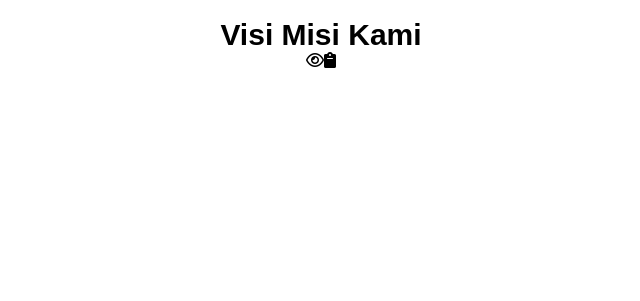
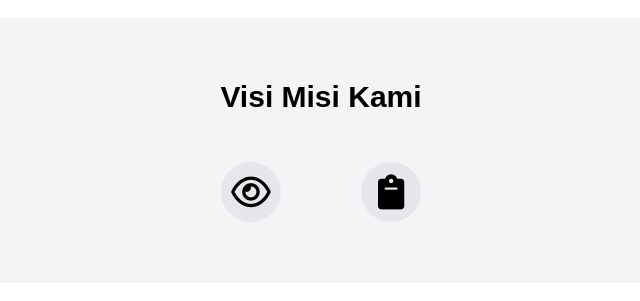
Before and after one commit to RendiS10/projectAkhir-magangluarsekolah, a PHP site: page / in a window 1280 px wide. Shown: the part 987-1288 px from the top of the page, without its empty margins (319-959 px from the left). Before the commit the page ends 1055 px from the top, so only its background shows below. Run offline with PHP 8.4, Linux system fonts and the light colour scheme.

Commit message:
penampilan visi dan misi

```diff
--- a/style.css
+++ b/style.css
@@ -184,12 +184,31 @@ article{
 /* Section Visi dan Misi */
 
 .visimisi{
+  gap: 3rem ;
   display: flex;
   flex-direction: column;
+  justify-content: center;
   align-items: center;
+  background-color: #F3F4F6;
+  height: 265px;
 }
 
 .containerVisiMisi{
+  gap: 5rem;
   display: flex;
   flex-direction: row;
 }
+
+.containerVisiMisi i{
+  font-size: 35px;
+}
+
+.visi, .misi{
+  width: 60px;
+  height: 60px;
+  border-radius: 50%;
+  background-color: #E5E7EB;
+  display: flex;
+  justify-content: center;
+  align-items: center;
+}
```
